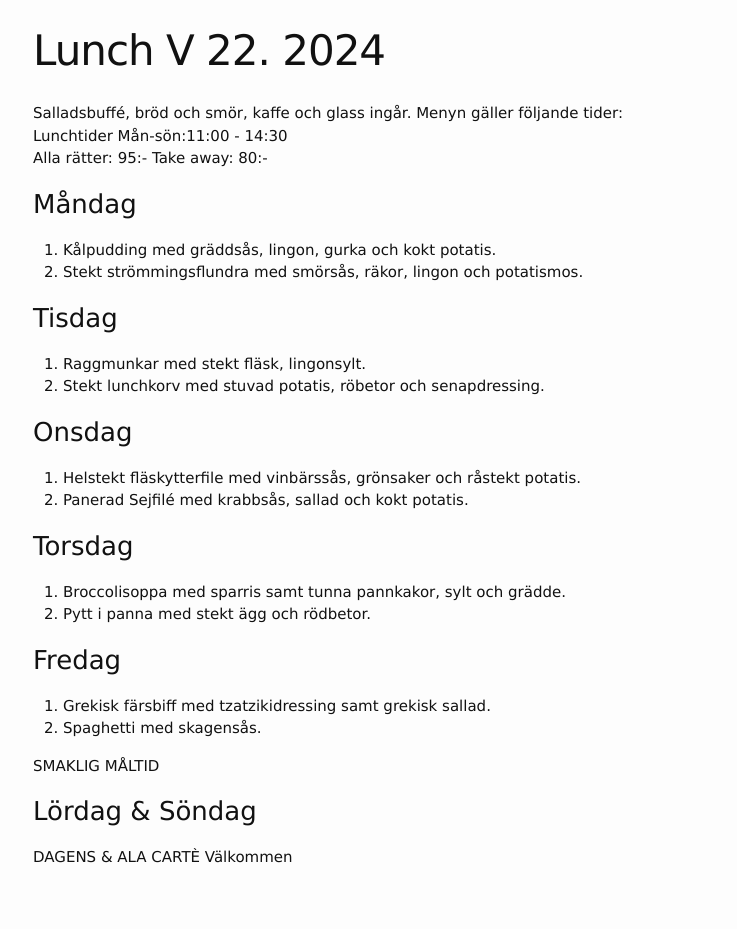
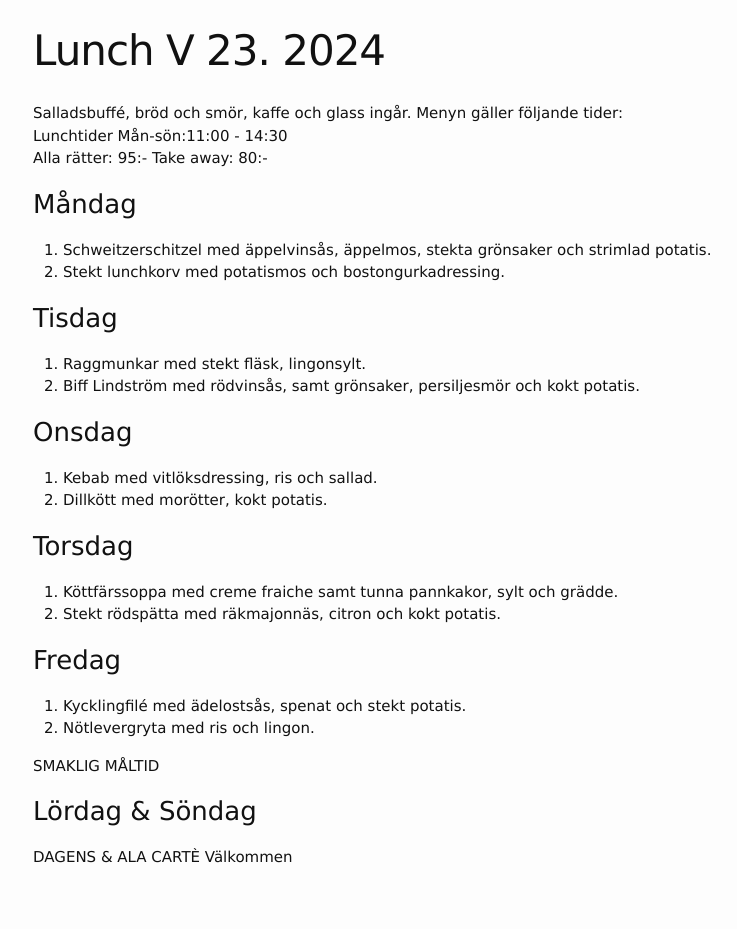
Before and after one commit to FarInn62/farinn62.github.io, a Jekyll site: the page built from lunch.md, in a window 1280 px wide. Shown: the whole page, without its empty margins (237-974 px from the left). Built offline with Jekyll 4.4.1, drawn with Linux system fonts in a browser that asks for light colours.

Commit message:
Update lunch.md

```diff
--- a/lunch.md
+++ b/lunch.md
@@ -1,6 +1,6 @@
 ---
 layout: foodmenu
-title: Lunch V 22. 2024
+title: Lunch V 23. 2024
 permalink: /lunch/
 published: true
 ---
@@ -11,28 +11,28 @@ Alla rätter: 95:- Take away: 80:-
 
 ### Måndag
 
-1. Kålpudding med gräddsås, lingon, gurka och kokt potatis.
-2. Stekt strömmingsflundra med smörsås, räkor, lingon och potatismos.
+1. Schweitzerschitzel med äppelvinsås, äppelmos, stekta grönsaker och strimlad potatis.
+2. Stekt lunchkorv med potatismos och bostongurkadressing.
 
 ### Tisdag
 
 1. Raggmunkar med stekt fläsk, lingonsylt.
-2. Stekt lunchkorv med stuvad potatis, röbetor och senapdressing.
+2. Biff Lindström med rödvinsås, samt grönsaker, persiljesmör och kokt potatis.
 
 ### Onsdag
 
-1. Helstekt fläskytterfile med vinbärssås, grönsaker och råstekt potatis.
-2. Panerad Sejfilé med krabbsås, sallad och kokt potatis.
+1. Kebab med vitlöksdressing, ris och sallad.
+2. Dillkött med morötter, kokt potatis.
 
 ### Torsdag
 
-1. Broccolisoppa med sparris samt tunna pannkakor, sylt och grädde.
-2. Pytt i panna med stekt ägg och rödbetor.
+1. Köttfärssoppa med creme fraiche samt tunna pannkakor, sylt och grädde.
+2. Stekt rödspätta med räkmajonnäs, citron och kokt potatis.
 
 ### Fredag
 
-1. Grekisk färsbiff med tzatzikidressing samt grekisk sallad.
-2. Spaghetti med skagensås.
+1. Kycklingfilé med ädelostsås, spenat och stekt potatis.
+2. Nötlevergryta med ris och lingon.
 
 SMAKLIG MÅLTID
 ### Lördag & Söndag
```
